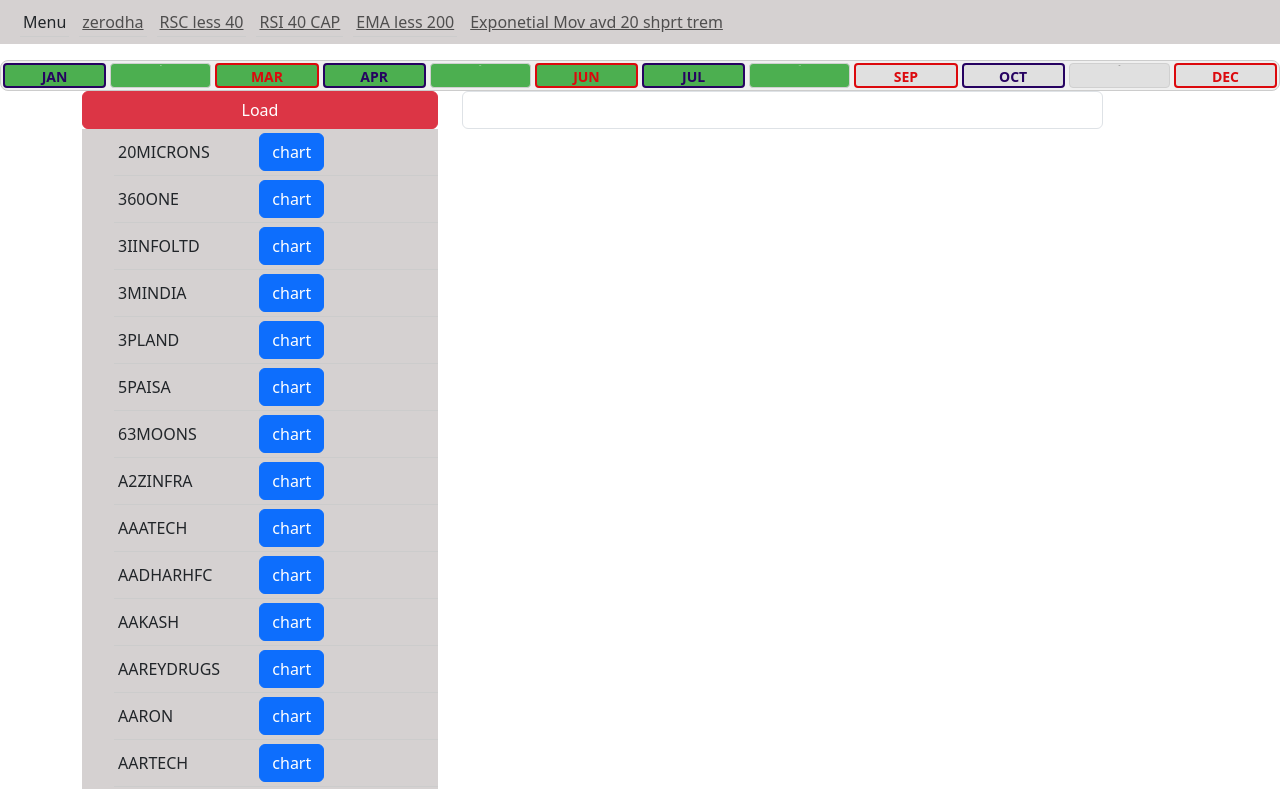
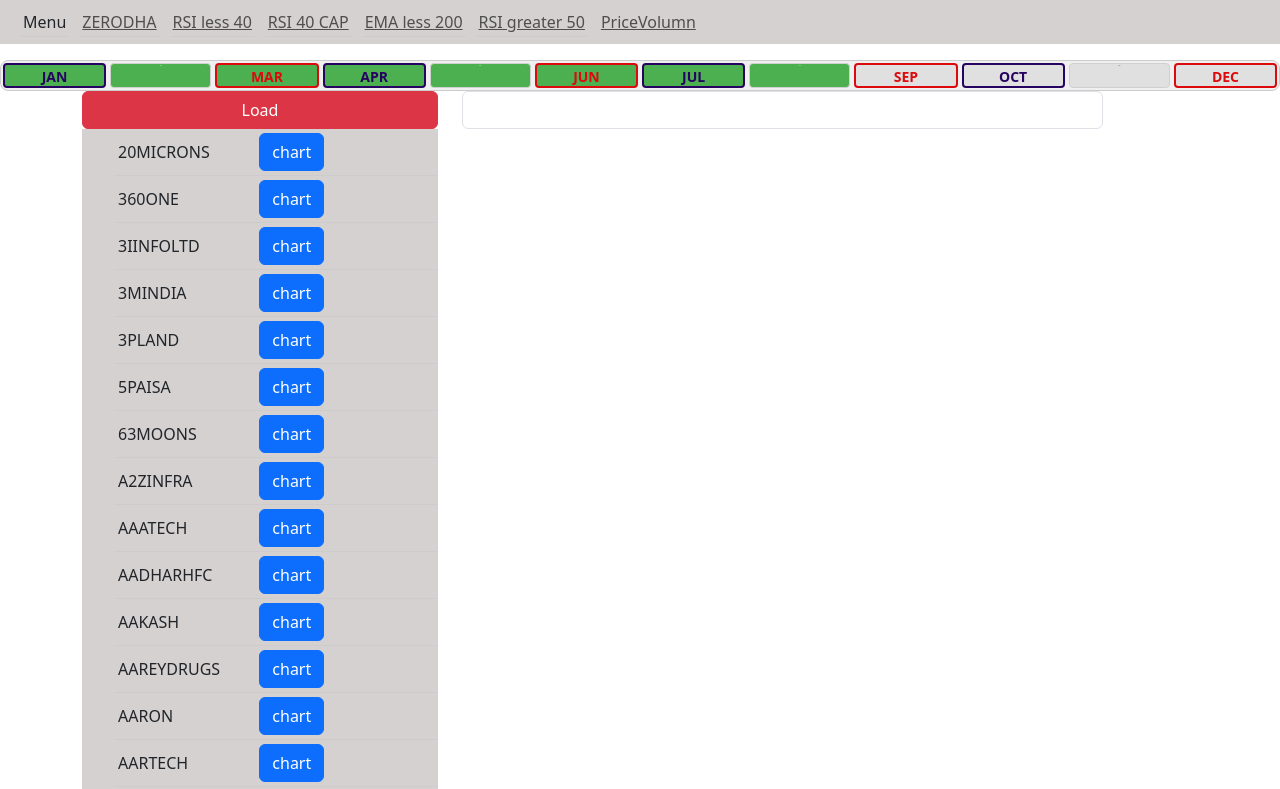
Before and after one commit to ggadekar87/nse, a React (Create React App) app: page / in a window 1280 px wide. Shown: the top 789 px of the page. Built offline with nearby package versions, Linux system fonts and the light colour scheme.

Commit message:
Link added

```diff
--- a/src/components/MenuBar/MenuBar.js
+++ b/src/components/MenuBar/MenuBar.js
@@ -30,7 +30,7 @@ export default function MenuBar() {
             rel="noreferrer"
             href="https://kite.zerodha.com/dashboard"
           >
-            zerodha
+            ZERODHA
           </a>
         </li>
         <li>
@@ -39,7 +39,7 @@ export default function MenuBar() {
             rel="noreferrer"
             href="https://www.screener.in/screens/1829391/rsc40/"
           >
-            RSC less 40
+            RSI less 40
           </a>
         </li>
         <li>
@@ -64,9 +64,18 @@ export default function MenuBar() {
           <a
             target="_blank"
             rel="noreferrer"
-            href="https://www.tradingview.com/"
+            href="https://www.screener.in/screens/2741103/rsi-60/"
           >
-            Exponetial Mov avd 20 shprt trem
+            RSI greater 50
+          </a>
+        </li>
+        <li>
+          <a
+            target="_blank"
+            rel="noreferrer"
+            href="https://www.screener.in/screens/2737233/pricevolumn/"
+          >
+            PriceVolumn
           </a>
         </li>
       </ul>
```
